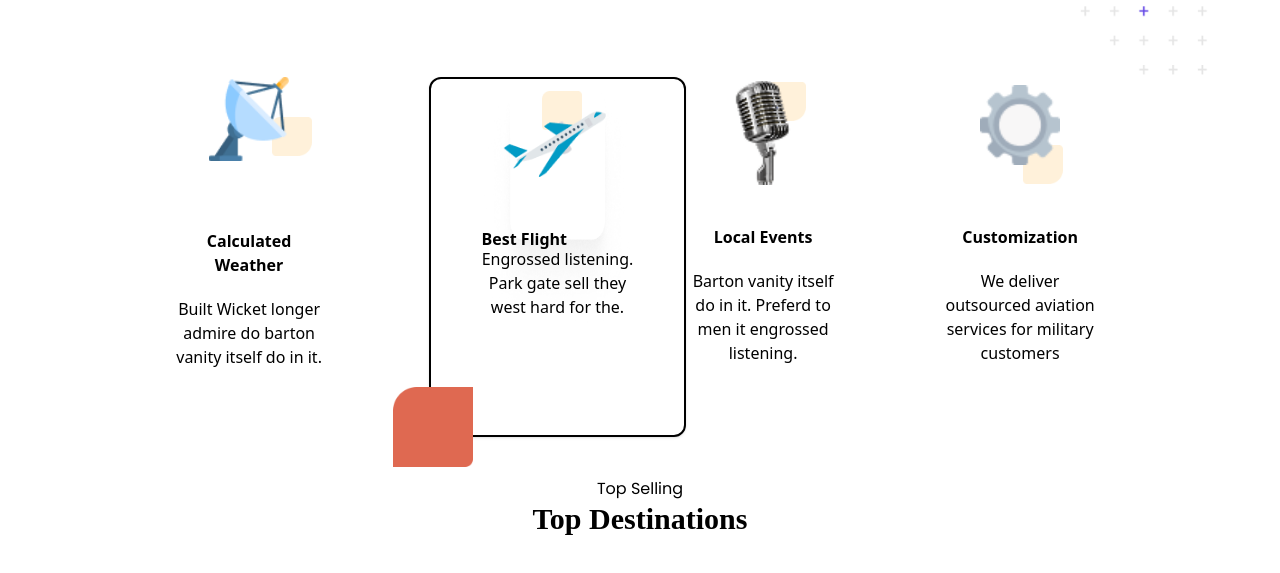
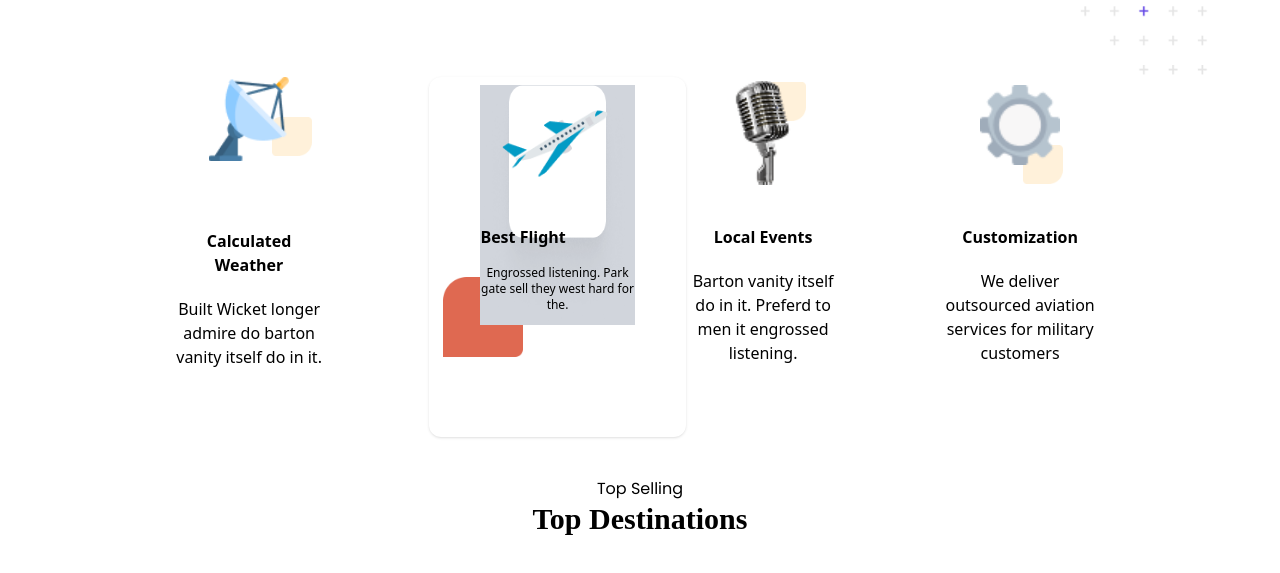
Before and after one commit to Oxbee27/flightnet, a website: page index.html in a window 1280 px wide. Shown: the part 669-1242 px from the top of the page. Drawn offline with Linux system fonts and the light colour scheme; a web font is replaced by a local one.

Commit message:
updating

```diff
--- a/index.html
+++ b/index.html
@@ -112,14 +112,14 @@
             </div>
         </div>
 
-        <div class="bg-white rounded-xl justify-items-center shadow h-90 z-10  relative border-2">
+        <div class="bg-white rounded-xl justify-items-center shadow h-90 z-10  relative ">
             <div class="w-[60%] h-[20%] relative justify-items-center top-2 text-center  ">
-                <img src="img/Rectangle 6.png" alt="" class=" w-[150%] h-60">
-                <img src="img/plane.png" alt="" class="w-40 bottom-65  relative z-5">
+                <img src="img/Rectangle 6.png" alt="" class=" bg-gray-300 w-[150%] h-60 relative z-5">
+                <img src="img/plane.png" alt="" class="w-40 bottom-65  relative z-10">
                 <img src="img/Rectangle 157.png" alt="" class="absolute top-1 left-15 w-10">
-                <img src="img/image copy 22.png" alt="" class="w-20 absolute right-40  top-75 ">
-                <p class="capitalize font-bold font-open sans absolute top-35"> best flight</p>
-                <h3 class="mt-5 absolute top-35">Engrossed listening. Park gate sell they west hard for the. </h3>
+                <img src="img/image copy 22.png" alt="" class="w-20 absolute right-28  top-48 ">
+                <p class="capitalize font-bold font-open sans absolute top-35 z-5"> best flight</p>
+                <h3 class="mt-10 text-xs absolute top-35 z-5">Engrossed listening. Park gate sell they west hard for the. </h3>
 
         </div>
     </div>
```
Also changed, not shown: src/output.css.
